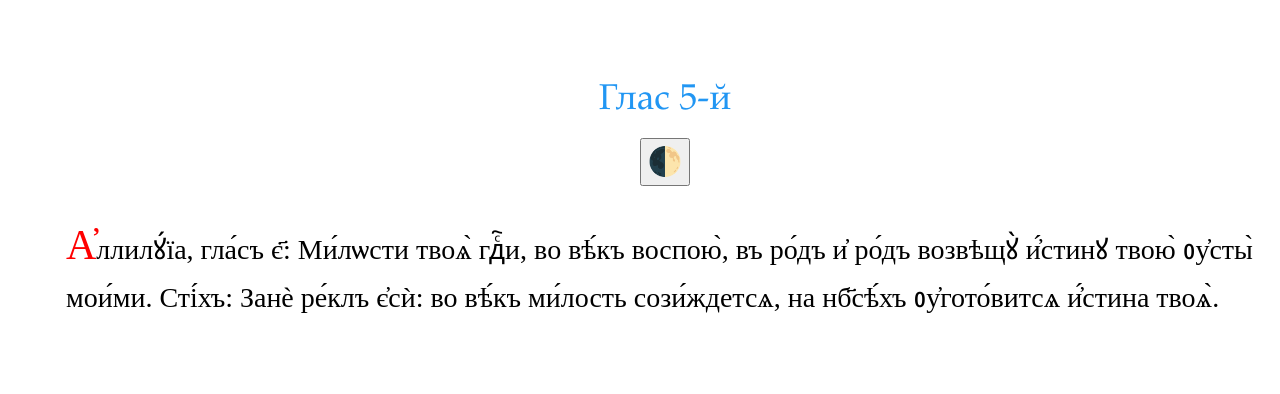
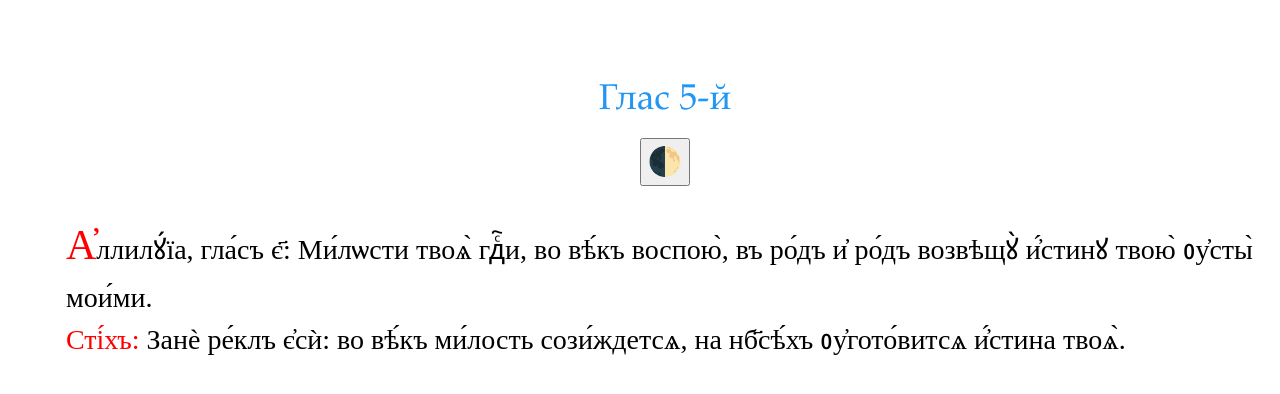
Before and after one commit to markjville/markjville.github.io, a Jekyll site: the page docs/Изобразительная/аллилуия5.html, which Jekyll copies as it is, in a window 1280 px wide. Shown: the top 394 px of the page. Built offline with Jekyll 4.4.1, drawn with Linux system fonts in a browser that asks for light colours; some web fonts are replaced; comment, search, counter and statistics services are not loaded.

Commit message:
Update аллилуия5.html

```diff
--- a/docs/Изобразительная/аллилуия5.html
+++ b/docs/Изобразительная/аллилуия5.html
@@ -36,7 +36,7 @@ p::first-letter {
 
 <body>
 <p>
-А҆ллилꙋ́їа, гла́съ є҃: Ми́лѡсти твоѧ̀ гдⷭ҇и, во вѣ́къ воспою̀, въ ро́дъ и҆ ро́дъ возвѣщꙋ̀ и҆́стинꙋ твою̀ ᲂу҆сты̀ мои́ми. Сті́хъ: Занѐ ре́клъ є҆сѝ: во вѣ́къ ми́лость сози́ждетсѧ, на нб҃сѣ́хъ ᲂу҆гото́витсѧ и҆́стина твоѧ̀.
+А҆ллилꙋ́їа, гла́съ є҃: Ми́лѡсти твоѧ̀ гдⷭ҇и, во вѣ́къ воспою̀, въ ро́дъ и҆ ро́дъ возвѣщꙋ̀ и҆́стинꙋ твою̀ ᲂу҆сты̀ мои́ми. </br><span style="color: red;">Сті́хъ:</span> Занѐ ре́клъ є҆сѝ: во вѣ́къ ми́лость сози́ждетсѧ, на нб҃сѣ́хъ ᲂу҆гото́витсѧ и҆́стина твоѧ̀.
 </p>
 
      <script>
```
